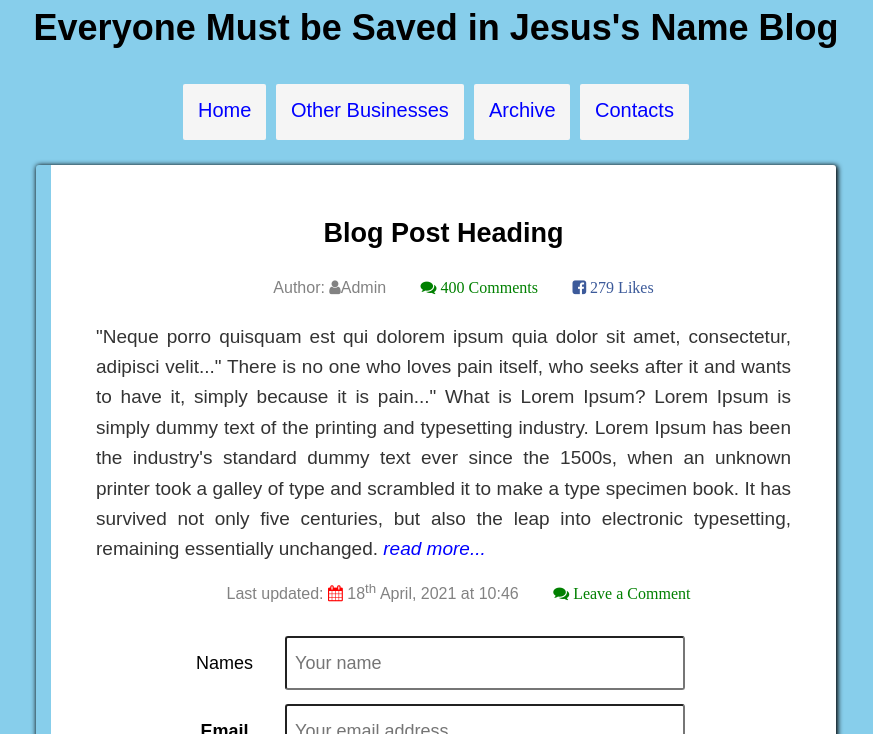
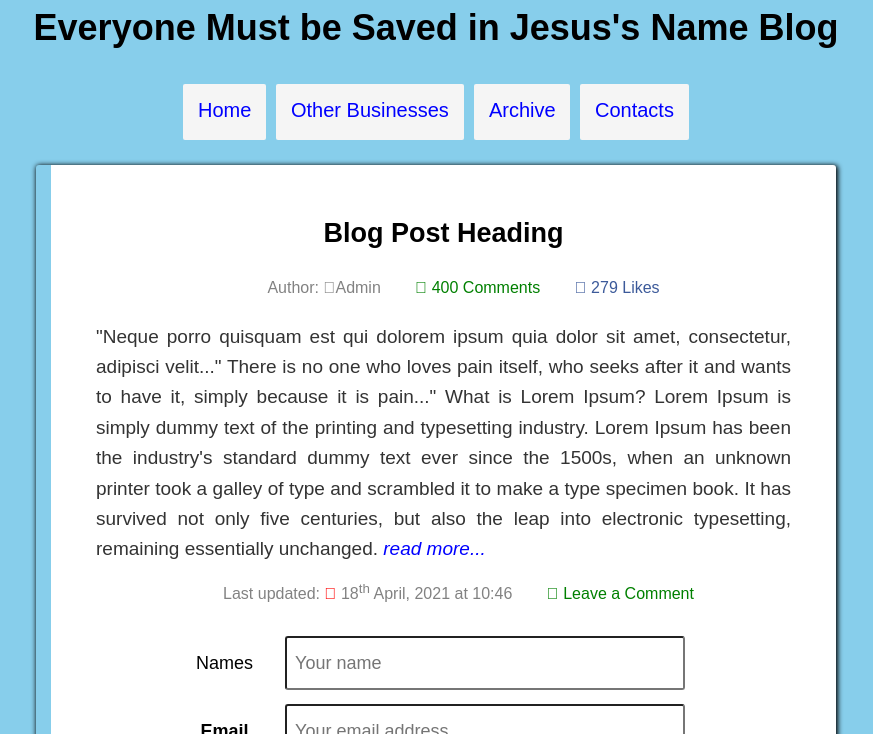
Before and after one commit to simunji/blog, a plain HTML site: page index.html in a window 1280 px wide. Shown: the part 66-800 px from the top of the page, without its empty margins (204-1077 px from the left). Drawn offline with nearby package versions, Linux system fonts and the light colour scheme.

Commit message:
Add files via upload

```diff
--- a/index.html
+++ b/index.html
@@ -32,6 +32,9 @@
 			font-family: sans-serif;
 			}
 
+			.fa {
+			font-family: sans-serif;
+			}
 
 		/* color: #3c3c3c; */
 
```
